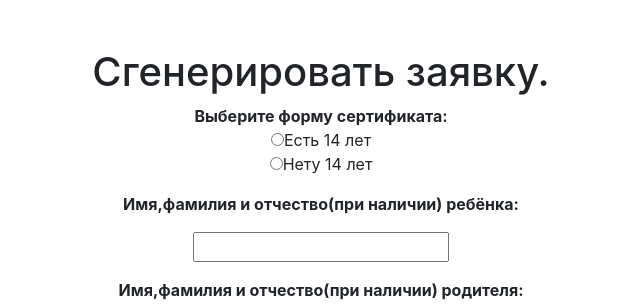
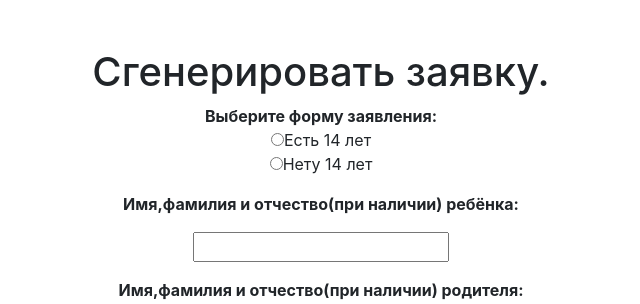
Before and after one commit to swompyCh/new_flask_generate, a Flask app: page /gen_dogovor in a window 1280 px wide. Shown: the part 147-451 px from the top of the page, without its empty margins (319-959 px from the left). Run offline with Flask 2, Linux system fonts and the light colour scheme; some libraries are stand-ins or nearby versions.

Commit message:
Update dogovor.html

```diff
--- a/templates/dogovor.html
+++ b/templates/dogovor.html
@@ -2,7 +2,7 @@
 {% block content %}
         <h1>Сгенерировать заявку.</h1>
      <form action = "" method = "post">
-      <p><b>Выберите форму сертификата:</b><Br>
+      <p><b>Выберите форму заявления:</b><Br>
        <input type="radio" name="browser" choose="s_14">Есть 14 лет<Br>
        <input type="radio" name="browser" choose="do_14">Нету 14 лет<Br>
       </p>
```
